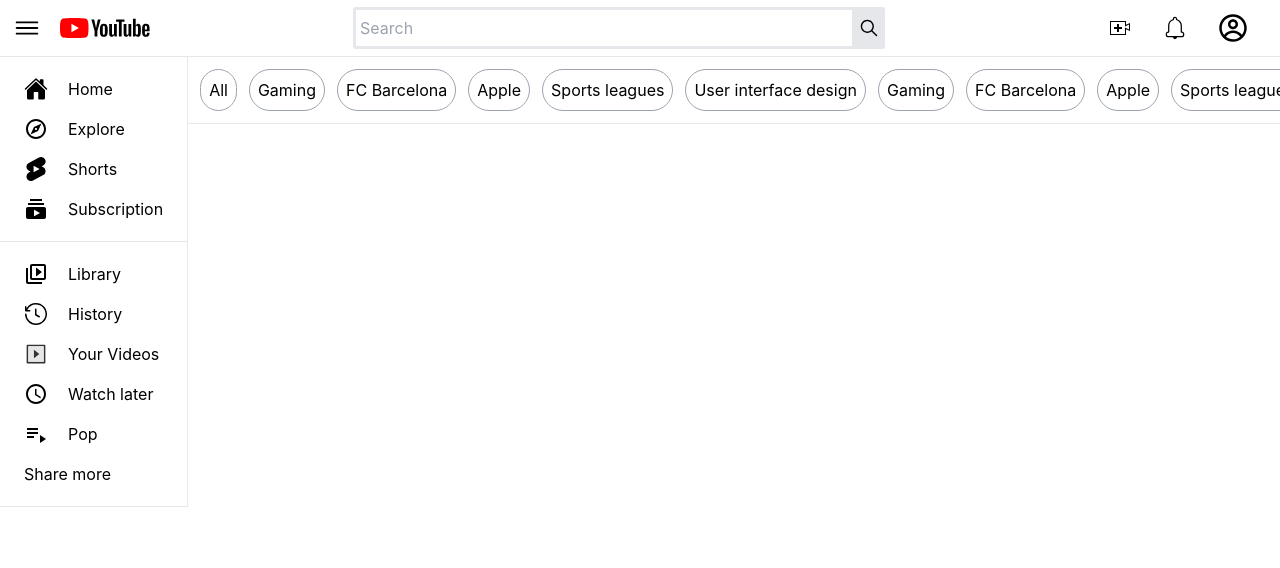
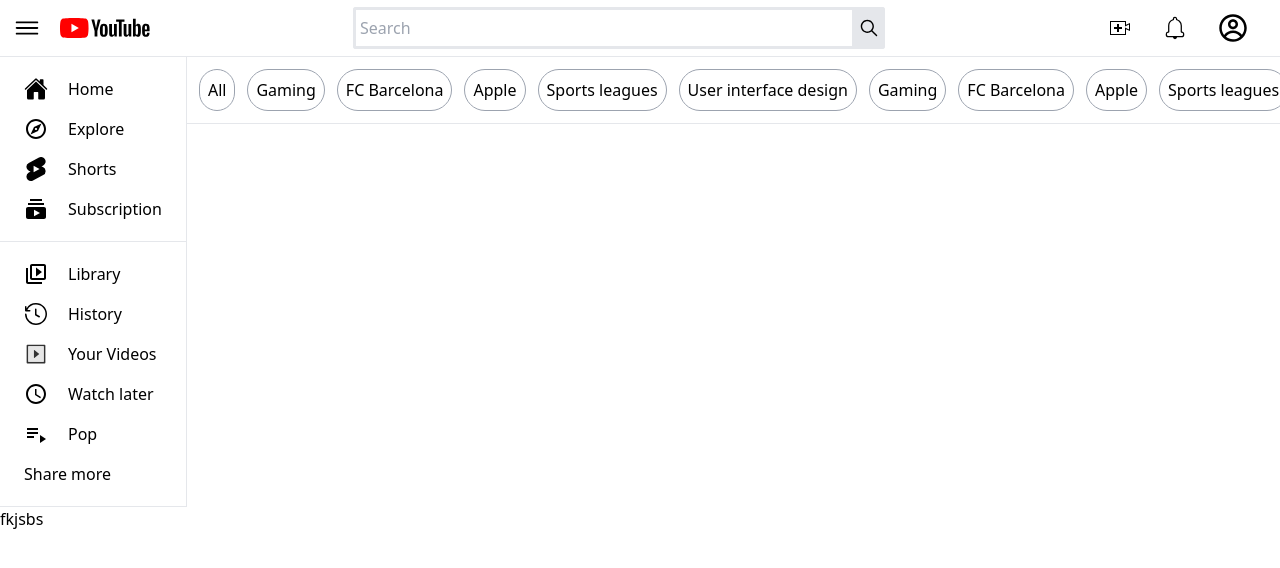
Before and after one commit to kushagrachoudhary0/youtube.clone, a React (Create React App) app: page /Explore in a window 1280 px wide. Shown: the top 568 px of the page. Built offline with nearby package versions, Linux system fonts and the light colour scheme; no server answers.

Commit message:
add routing

```diff
--- a/package.json
+++ b/package.json
@@ -11,6 +11,7 @@
     "react": "^18.3.1",
     "react-dom": "^18.3.1",
     "react-icons": "^5.3.0",
+    "react-router-dom": "^6.26.1",
     "react-scripts": "^5.0.1",
     "web-vitals": "^2.1.4"
   },
--- a/public/index.html
+++ b/public/index.html
@@ -10,34 +10,13 @@
       content="Web site created using create-react-app"
     />
     <link rel="apple-touch-icon" href="%PUBLIC_URL%/logo192.png" />
-    <!--
-      manifest.json provides metadata used when your web app is installed on a
-      user's mobile device or desktop. See https://developers.google.com/web/fundamentals/web-app-manifest/
-    -->
+
     <link rel="manifest" href="%PUBLIC_URL%/manifest.json" />
-    <!--
-      Notice the use of %PUBLIC_URL% in the tags above.
-      It will be replaced with the URL of the `public` folder during the build.
-      Only files inside the `public` folder can be referenced from the HTML.
 
-      Unlike "/favicon.ico" or "favicon.ico", "%PUBLIC_URL%/favicon.ico" will
-      work correctly both with client-side routing and a non-root public URL.
-      Learn how to configure a non-root public URL by running `npm run build`.
-    -->
-    <title>React App</title>
+    <title>YouTube</title>
   </head>
   <body>
     <noscript>You need to enable JavaScript to run this app.</noscript>
     <div id="root"></div>
-    <!--
-      This HTML file is a template.
-      If you open it directly in the browser, you will see an empty page.
-
-      You can add webfonts, meta tags, or analytics to this file.
-      The build step will place the bundled scripts into the <body> tag.
-
-      To begin the development, run `npm start` or `yarn start`.
-      To create a production bundle, use `npm run build` or `yarn build`.
-    -->
   </body>
 </html>
--- a/src/App.tsx
+++ b/src/App.tsx
@@ -1,14 +1,21 @@
 import React from 'react';
-import './App.css';
 import Head from './Header/Head.tsx';
-import Sidebar from './Comp/Sidebar.tsx';
 import '../src/Comp/Api.js'
+import { BrowserRouter} from 'react-router-dom'
+import { Routes,Route} from 'react-router-dom'
+import Explore from './Pages/Explore.jsx';
+import Shorts from './Pages/Shorts.tsx';
 
 function App() {
   return (
     <div>
-     <Head/>
-     <Sidebar/>
+     <BrowserRouter>
+     <Routes>
+      <Route path='/' element={  <Head/> }/>
+      <Route path='/Explore' element={  <Explore/> }/>
+      <Route path='/Shorts' element={  <Shorts/> }/>
+     </Routes>
+     </BrowserRouter>
     </div>
   );
 }
--- a/src/Header/Head.tsx
+++ b/src/Header/Head.tsx
@@ -3,10 +3,12 @@
 import { IoIosSearch } from "react-icons/io";
 import { CiBellOn } from "react-icons/ci";
 import { CgProfile } from "react-icons/cg";
+import Sidebar from "../Comp/Sidebar.tsx";
 
 
 export default function Head() {
   return (
+    <>
     <div className="w-[100%] h-[56px] bg-white  flex justify-between  items-center">
       <div className=" flex justify-between items-center mx-3  w-[138px]">
         <IoIosMenu className=" w-[30px] h-[30px]"/>
@@ -74,6 +76,9 @@
 <CiBellOn  className=" w-[30px] h-[30px]" />
 <CgProfile  className=" w-[30px] h-[30px]" />
       </div>
+
     </div>
+     <Sidebar/>
+     </>
   );
 }
--- /dev/null
+++ b/src/Pages/Explore.jsx
@@ -0,0 +1,13 @@
+import React, { Component } from 'react'
+import Head from '../Header/Head.tsx'
+
+export default class Explore extends Component {
+  render() {
+    return (
+      <div>
+        <Head/>
+        <h1>fkjsbs</h1>
+      </div>
+    )
+  }
+}
--- /dev/null
+++ b/src/Pages/Shorts.tsx
@@ -0,0 +1,13 @@
+import React, { Component } from 'react'
+import Head from '../Header/Head.tsx'
+import Sidebar from '../Comp/Sidebar.tsx'
+
+export default class Shorts extends Component {
+  render() {
+    return (
+      <div>
+        <Head/>
+      </div>
+    )
+  }
+}
--- a/src/index.css
+++ b/src/index.css
@@ -1,17 +1,3 @@
 @tailwind base;
 @tailwind components;
 @tailwind utilities;
-
-body {
-  margin: 0;
-  font-family: -apple-system, BlinkMacSystemFont, 'Segoe UI', 'Roboto', 'Oxygen',
-    'Ubuntu', 'Cantarell', 'Fira Sans', 'Droid Sans', 'Helvetica Neue',
-    sans-serif;
-  -webkit-font-smoothing: antialiased;
-  -moz-osx-font-smoothing: grayscale;
-}
-
-code {
-  font-family: source-code-pro, Menlo, Monaco, Consolas, 'Courier New',
-    monospace;
-}
```
Also changed, not shown: 2 other files (tests, documents, lock files or other folders).
